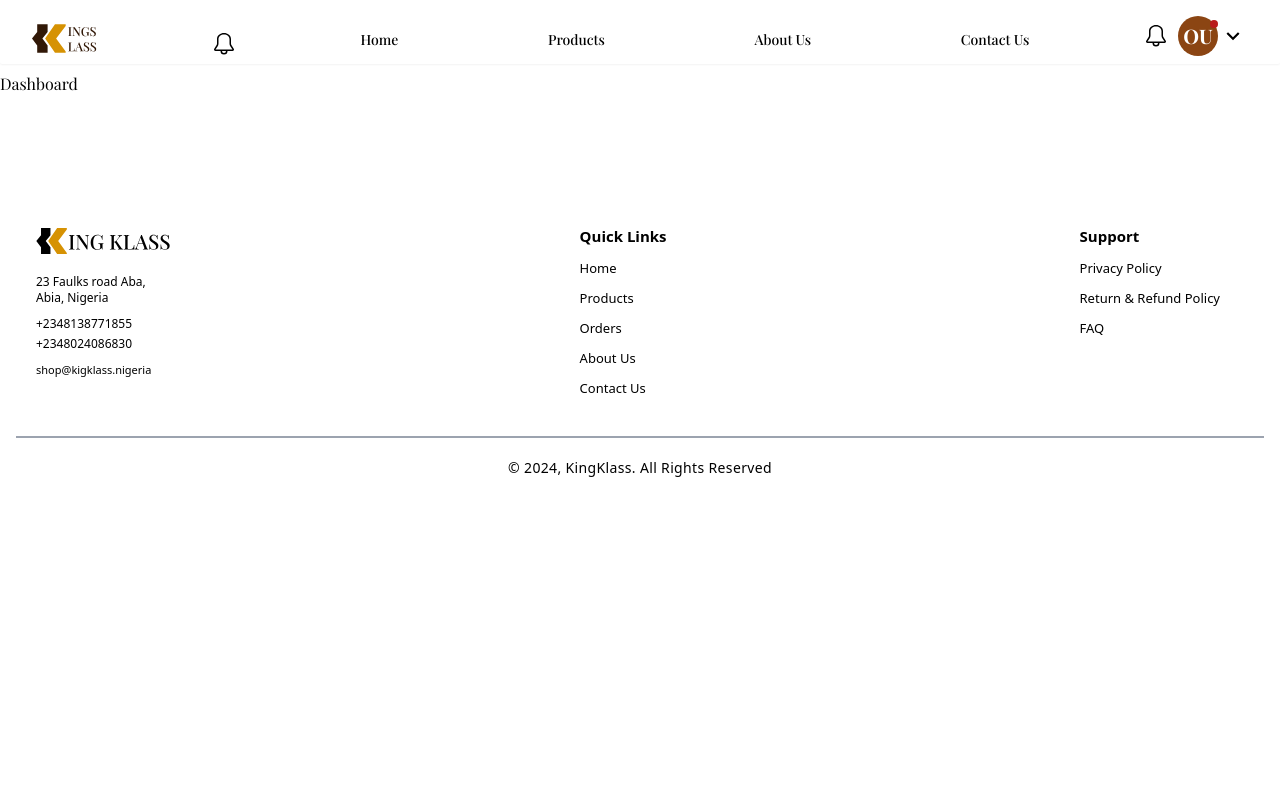
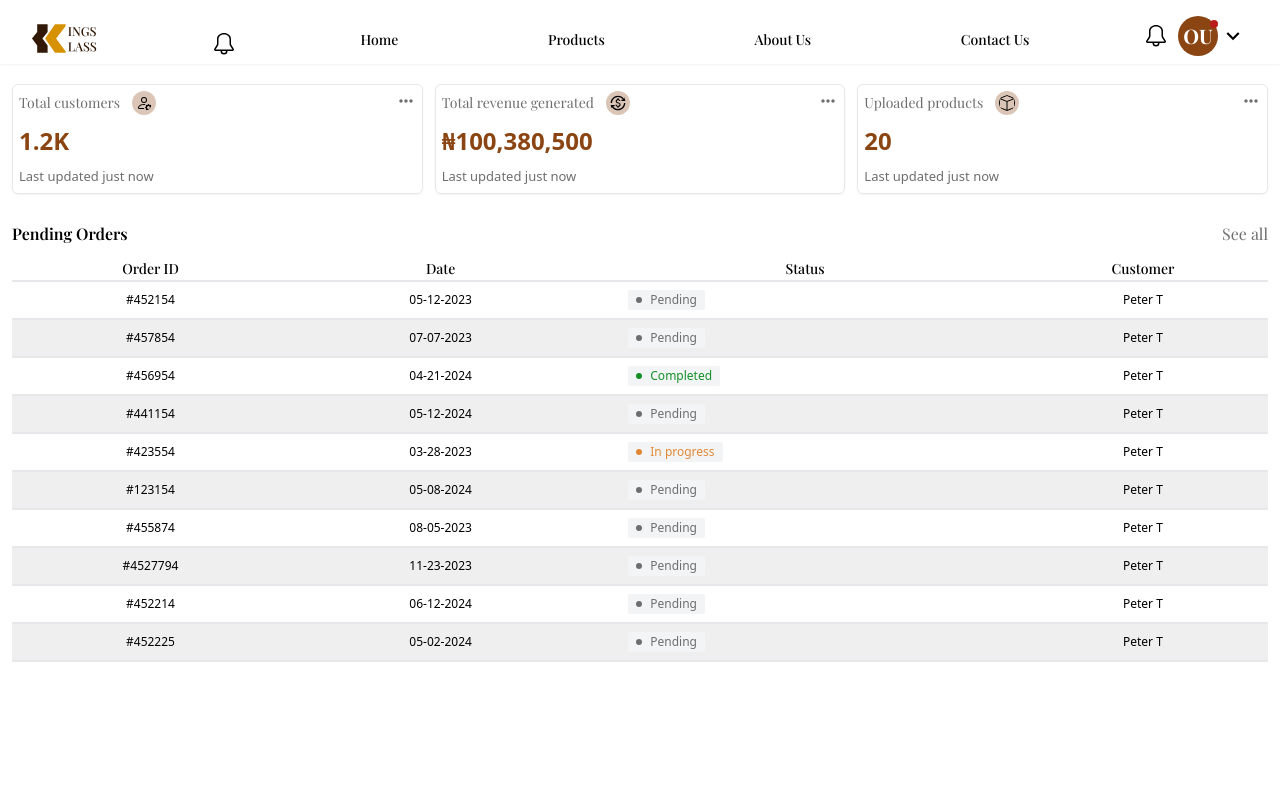
Before and after one commit to itsoluwatobby/KingKlass, a React (Vite) app: page /dashboard in a window 1280 px wide. Shown: the top 792 px of the page. Built offline with nearby package versions, Linux system fonts and the light colour scheme; a web font is replaced by a local one.

Commit message:
mapped all required urls

```diff
--- /dev/null
+++ b/src/components/dashboard/TrackCards.tsx
@@ -0,0 +1,31 @@
+import { IconType } from "react-icons";
+import { MdMoreHoriz } from "react-icons/md";
+import { format } from "timeago.js";
+import { formatPrice } from "../../utility/formatPrice";
+import { checkCount } from "../../utility/truncateTextLength";
+
+type TrackCardsProps = {
+  title: string;
+  Icon: IconType;
+  count: number | string;
+  updatedAt: string;
+}
+export const TrackCards = ({ title, Icon, count, updatedAt }: TrackCardsProps) => {
+
+  return (
+    <article className="cursor-default rounded-md border flex flex-col p-1.5 w-full gap-y-2.5 shadow-sm">
+      <div className="flex justify-between">
+        <div className="w-fit flex items-center gap-x-3">
+          <span className="text-[#6E6E6E] text-sm">{title}</span>
+          <Icon className="bg-[#DBC5B6] rounded-full text-2xl p-1" />
+        </div>
+        <MdMoreHoriz className="text-xl text-[#6E6E6E] cursor-pointer hover:opacity-90 transition-opacity" />
+      </div>
+
+      <h4 className="font-sans text-2xl font-semibold text-[#8B4513]">{typeof count === 'number' ? checkCount(count) : <span>&#x20A6;{formatPrice(count)}</span>}</h4>
+
+      <span className="text-[13px] font-sans text-[#6E6E6E]">Last updated {format(updatedAt)}</span>
+
+    </article>
+  )
+}
--- a/src/pages/Dashboard.tsx
+++ b/src/pages/Dashboard.tsx
@@ -1,11 +1,71 @@
 import HomeLayout from "../layout/HomeLayout";
-
+import { BsPersonGear, BsBox } from "react-icons/bs";
+import { MdCurrencyExchange } from "react-icons/md";
+import { TrackCards } from "../components/dashboard/TrackCards";
+import { OrderStatus, OrderTableLabel, hoverClass, orderProps } from "../utility/constants";
+import { orderTable } from "../utility/dummy";
+import { formmatTime } from "../utility/helpers";
 
 export default function Dashboard() {
+  const rowClass = "text-center p-2 self-center";
+
 
   return (
     <HomeLayout>
-      Dashboard
+      <div className="p-3 flex maxmobile:flex-col flex-row gap-3">
+        <TrackCards
+          title="Total customers"
+          count={1234} Icon={BsPersonGear}
+          updatedAt={new Date().toUTCString()}
+        />
+        <TrackCards
+          title="Total revenue generated"
+          count={'100380500'} Icon={MdCurrencyExchange}
+          updatedAt={new Date().toUTCString()}
+        />
+        <TrackCards
+          title="Uploaded products"
+          count={20} Icon={BsBox}
+          updatedAt={new Date().toUTCString()}
+        />
+      </div>
+
+      <div className="px-3 flex flex-col gap-y-3">
+        <div className="flex items-center justify-between">
+          <h3 className="font-semibold">Pending Orders</h3>
+          <span className={hoverClass + "text-[14px] text-[#6E6E6E] cursor-pointer"}>See all</span>
+        </div>
+
+        <table className="w-full">
+          <thead className="w-full">
+            <tr className="border-0 border-b-[2px] w-full">
+              {
+                OrderTableLabel.map(label => (
+                  <th key={label} className="font-medium text-sm">{label}</th>
+                ))
+              }
+            </tr>
+          </thead>
+          <tbody className="font-sans">
+            {/* <td className="text-xs font-bold py-2 hidden">This week</td> */}
+            {
+              orderTable?.map((order) => (
+                <tr key={order.orderId} className="border-0 border-b-[2px] text-xs rounded-[3px] even:bg-[#EFEFEF]">
+                  <td className={rowClass}>{order.orderId}</td>
+                  <td className={rowClass}>{formmatTime(order.date)}</td>
+                  <td className={rowClass}>
+                    <div className="translate-x-7 text-gray-700 bg-gray-100 p-0.5 rounded-sm flex items-center gap-x-2 w-fit px-2">
+                      <span className={`${orderProps[order.status]?.bgColor} w-[6px] h-[6px] rounded-full `} />
+                      <span className={`text-xs ${orderProps[order.status]?.color}`}>{OrderStatus[order.status]}</span>
+                    </div>
+                  </td>
+                  <td className={rowClass}>{order.customer}</td>
+                </tr>
+              ))
+            }
+          </tbody>
+        </table>
+      </div>
     </HomeLayout>
   )
 }
--- a/src/utility/constants.ts
+++ b/src/utility/constants.ts
@@ -155,3 +155,5 @@ export const orderProps: OrderPropsTypes = {
     width: "w-[100%]"
   }
 }
+export const hoverClass = "hover:opacity-90 active:opacity-100 transition-opacity"
+export const OrderTableLabel = ['Order ID', 'Date', 'Status', 'Customer']
--- a/src/utility/dummy.ts
+++ b/src/utility/dummy.ts
@@ -77,80 +77,66 @@ export const reviews: Reviews[] = [
       "createdAt": "2024-01-05, 05:45"
     }
   ]
-  // {
-  //   "id": 11,
-  //   "rating": [0,1],
-  //   "content": "Lorem ipsum dolor sit amet consectetur adipisicing elit. Quibusdam architecto nostrum veniam suscipit deserunt possimus, ea ipsam incidunt laboriosam cupiditate, nemo qui eum eos, quasi velit veritatis numquam a quod.",
-  //   "author": "Mark",
-  //   "createdAt": "2024-01-05, 05:45"
-  // },
-  // {
-  //   "id": 12,
-  //   "rating": [0,1,2,3,4],
-  //   "content": "Lorem ipsum dolor sit amet consectetur adipisicing elit. Quibusdam architecto nostrum veniam suscipit deserunt possimus, ea ipsam incidunt laboriosam cupiditate, nemo qui eum eos, quasi velit veritatis numquam a quod.",
-  //   "author": "Obi",
-  //   "createdAt": "2024-01-05, 05:45"
-  // },
-  // {
-  //   "id": 13,
-  //   "rating": [0,1,2],
-  //   "content": "Lorem ipsum dolor sit amet consectetur adipisicing elit. Quibusdam architecto nostrum veniam suscipit deserunt possimus, ea ipsam incidunt laboriosam cupiditate, nemo qui eum eos, quasi velit veritatis numquam a quod.",
-  //   "author": "Fatima",
-  //   "createdAt": "2024-01-05, 05:45"
-  // },
-  // {
-  //   "id": 14,
-  //   "rating": [0],
-  //   "content": "Lorem ipsum dolor sit amet consectetur adipisicing elit. Quibusdam architecto nostrum veniam suscipit deserunt possimus, ea ipsam incidunt laboriosam cupiditate, nemo qui eum eos, quasi velit veritatis numquam a quod.",
-  //   "author": "Mark",
-  //   "createdAt": "2024-01-15, 02:05"
-  // },
-  // {
-  //   "id": 15,
-  //   "rating": [0,1,2,3],
-  //   "content": "Lorem ipsum dolor sit amet consectetur adipisicing elit. Quibusdam architecto nostrum veniam suscipit deserunt possimus, ea ipsam incidunt laboriosam cupiditate, nemo qui eum eos, quasi velit veritatis numquam a quod.",
-  //   "author": "Daniel",
-  //   "createdAt": "2024-01-05, 05:45"
-  // },
-  // {
-  //   "id": 16,
-  //   "rating": [0,1],
-  //   "content": "Lorem ipsum dolor sit amet consectetur adipisicing elit. Quibusdam architecto nostrum veniam suscipit deserunt possimus, ea ipsam incidunt laboriosam cupiditate, nemo qui eum eos, quasi velit veritatis numquam a quod.",
-  //   "author": "David",
-  //   "createdAt": "2023-11-05, 15:45"
-  // },
-  // {
-  //   "id": 17,
-  //   "rating": [0,1,2,3],
-  //   "content": "Lorem ipsum dolor sit amet consectetur adipisicing elit. Quibusdam architecto nostrum veniam suscipit deserunt possimus, ea ipsam incidunt laboriosam cupiditate, nemo qui eum eos, quasi velit veritatis numquam a quod.",
-  //   "author": "Mark",
-  //   "createdAt": "2024-01-05, 05:45"
-  // },
-  // {
-  //   "id": 18,
-  //   "rating": [0,1,2,3,4],
-  //   "content": "Lorem ipsum dolor sit amet consectetur adipisicing elit. Quibusdam architecto nostrum veniam suscipit deserunt possimus, ea ipsam incidunt laboriosam cupiditate, nemo qui eum eos, quasi velit veritatis numquam a quod.",
-  //   "author": "Mark",
-  //   "createdAt": "2024-01-05, 05:45"
-  // },
-  // {
-  //   "id": 19,
-  //   "rating": [0,1,2,3],
-  //   "content": "Lorem ipsum dolor sit amet consectetur adipisicing elit. Quibusdam architecto nostrum veniam suscipit deserunt possimus, ea ipsam incidunt laboriosam cupiditate, nemo qui eum eos, quasi velit veritatis numquam a quod.",
-  //   "author": "Sandra",
-  //   "createdAt": "2024-01-05, 05:45"
-  // },
-  // {
-  //   "id": 20,
-  //   "rating": [0,1,2,3,4],
-  //   "content": "Lorem ipsum dolor sit amet consectetur adipisicing elit. Quibusdam architecto nostrum veniam suscipit deserunt possimus, ea ipsam incidunt laboriosam cupiditate, nemo qui eum eos, quasi velit veritatis numquam a quod.",
-  //   "author": "Obinna",
-  //   "createdAt": "2024-01-05, 05:45"
-  // },
-  // {
-  //   "id": 21,
-  //   "rating": [1,2,3],
-  //   "content": "Lorem ipsum dolor sit amet consectetur adipisicing elit. Quibusdam architecto nostrum veniam suscipit deserunt possimus, ea ipsam incidunt laboriosam cupiditate, nemo qui eum eos, quasi velit veritatis numquam a quod.",
-  //   "author": "Chukwuma",
-  //   "createdAt": "2024-11-05, 05:45"
-  // }
+
+export const orderTable = [
+  {
+    "orderId": "#452154",
+    "date": new Date("05-12-2023"),
+    "status": "Pending" as OrderStatusType,
+    "customer": "Peter T"
+  },
+  {
+    "orderId": "#457854",
+    "date": new Date("07-07-2023"),
+    "status": "Pending" as OrderStatusType,
+    "customer": "Peter T"
+  },
+  {
+    "orderId": "#456954",
+    "date": new Date("04-21-2024"),
+    "status": "Completed" as OrderStatusType,
+    "customer": "Peter T"
+  },
+  {
+    "orderId": "#441154",
+    "date": new Date("05-12-2024"),
+    "status": "Pending" as OrderStatusType,
+    "customer": "Peter T"
+  },
+  {
+    "orderId": "#423554",
+    "date": new Date("03-28-2023"),
+    "status": "In progress" as OrderStatusType,
+    "customer": "Peter T"
+  },
+  {
+    "orderId": "#123154",
+    "date": new Date("05-08-2024"),
+    "status": "Pending" as OrderStatusType,
+    "customer": "Peter T"
+  },
+  {
+    "orderId": "#455874",
+    "date": new Date("08-05-2023"),
+    "status": "Pending" as OrderStatusType,
+    "customer": "Peter T"
+  },
+  {
+    "orderId": "#4527794",
+    "date": new Date("11-23-2023"),
+    "status": "Pending" as OrderStatusType,
+    "customer": "Peter T"
+  },
+  {
+    "orderId": "#452214",
+    "date": new Date("06-12-2024"),
+    "status": "Pending" as OrderStatusType,
+    "customer": "Peter T"
+  },
+  {
+    "orderId": "#452225",
+    "date": new Date("05-02-2024"),
+    "status": "Pending" as OrderStatusType,
+    "customer": "Peter T"
+  },
+]
--- a/src/utility/formatPrice.ts
+++ b/src/utility/formatPrice.ts
@@ -15,7 +15,10 @@ export const formatPrice = (price: (number | string)) => {
                   : length === 7 ? formattedPrice = `${priceToString?.substring(0,1)},${priceToString?.substring(1,4)},${priceToString?.substring(4)}`
                       : length === 8 ? formattedPrice = `${priceToString?.substring(0,2)},${priceToString?.substring(2,5)},${priceToString?.substring(5)}`
                           : length === 9 ? formattedPrice = `${priceToString?.substring(0,3)},${priceToString?.substring(3,6)},${priceToString?.substring(6)}`
-                          :  formattedPrice = `${priceToString}`
+                            : length === 10 ? formattedPrice = `${priceToString?.substring(0,1)},${priceToString?.substring(1,4)},${priceToString?.substring(4,7)},${priceToString?.substring(7)}`
+                               : length === 11 ? formattedPrice = `${priceToString?.substring(0,2)},${priceToString?.substring(2,5)},${priceToString?.substring(5,8)},${priceToString?.substring(8)}`
+                                  : length === 12 ? formattedPrice = `${priceToString?.substring(0,3)},${priceToString?.substring(3,6)},${priceToString?.substring(6,9)},${priceToString?.substring(9)}`
+                                      :  formattedPrice = `${priceToString}`
   return formattedPrice
 }
 
--- a/tailwind.config.js
+++ b/tailwind.config.js
@@ -19,6 +19,8 @@ export default {
       },
     },
     screens:{
+      'xsm': '580px',
+      // => @media (min-width: 580px) { ... }
       'sm': '640px',
       // => @media (min-width: 640px) { ... }
 
```
Also changed, not shown: src/api/endpoints.ts (+93 -4 lines).
